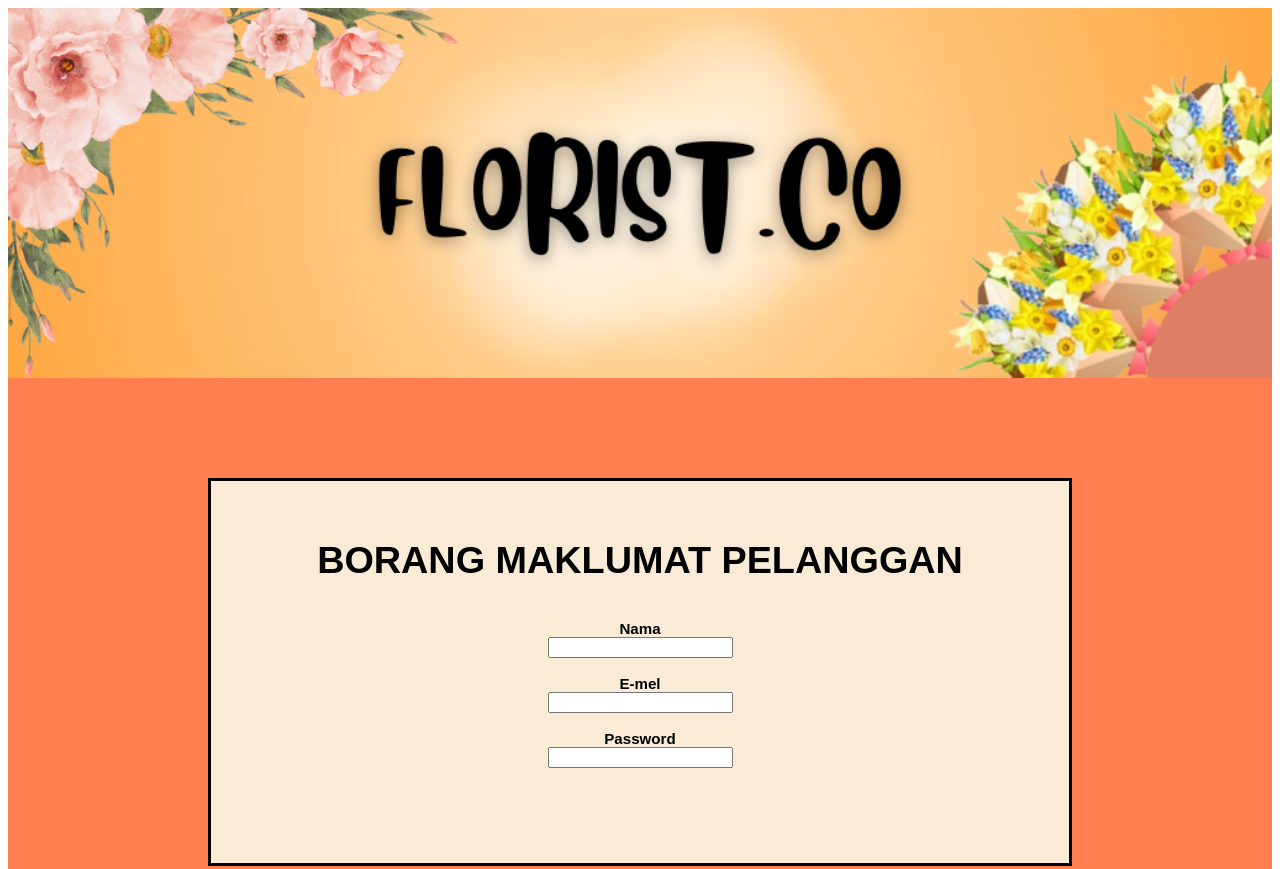
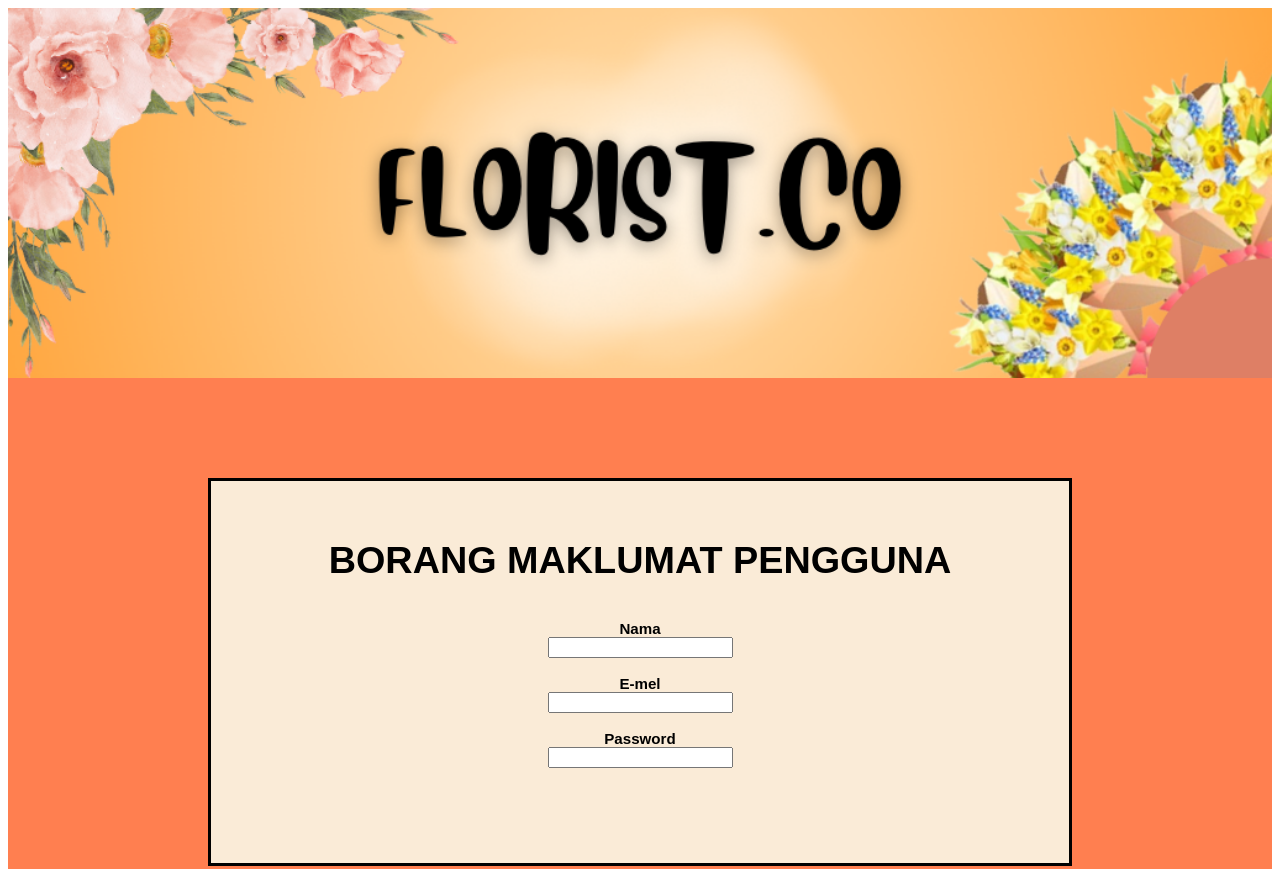
Before and after one commit to iyzznn/florist.co, a plain HTML site: page PB AMALI/index.html in a window 1280 px wide. Shown: the top 869 px of the page. Drawn offline with Linux system fonts and the light colour scheme.

Commit message:
index.html

```diff
--- a/PB AMALI/index.html
+++ b/PB AMALI/index.html
@@ -58,7 +58,7 @@
         <!--CONTENT-->
         <div class="content">
             <div class="main-content">
-                <p>BORANG MAKLUMAT PELANGGAN</p>
+                <p>BORANG MAKLUMAT PENGGUNA</p>
                 <form action="">
                     Nama
                     <br>
```
